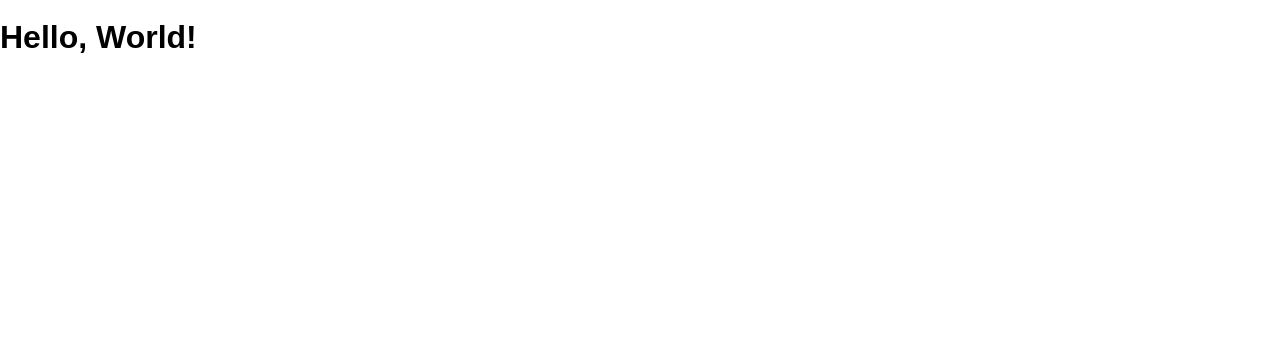
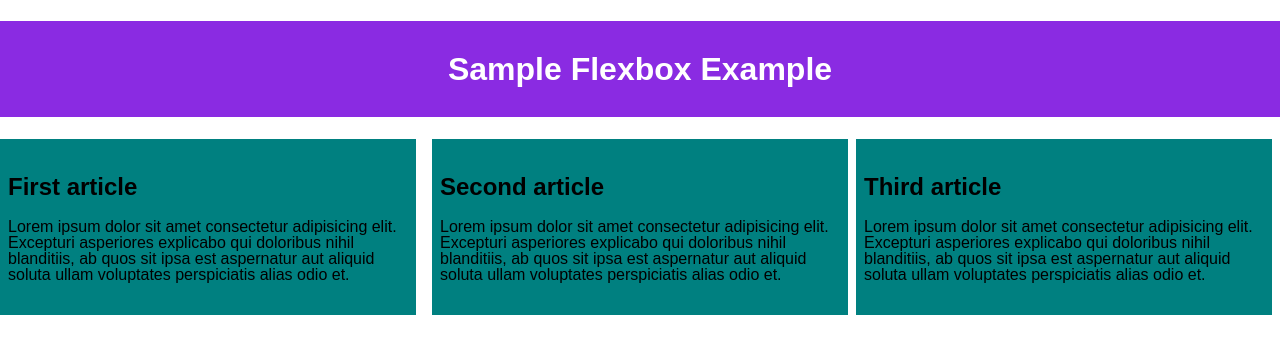
Before and after one commit to uncrownedthrone/ic-intro-to-flexbox, a website: page public/index.html in a window 1280 px wide. Drawn offline with Linux system fonts and the light colour scheme.

Commit message:
worked on css and flex

```diff
--- a/public/index.html
+++ b/public/index.html
@@ -1,13 +1,42 @@
 <!DOCTYPE html>
 <html>
-  <head lang="en">
-    <meta charset="UTF-8">
-    <meta name="viewport" content="width=device-width, initial-scale=1">
-    <title>Intro To Flexbox</title>
-    <link rel="shortcut icon" href="/favicon.ico">
-    <link rel="stylesheet" href="/screen.css">
-  </head>
-  <body>
-    <h1 class='hello-world'>Hello, World!</h1>
-  </body>
+	<head lang="en">
+		<meta charset="UTF-8" />
+		<meta name="viewport" content="width=device-width, initial-scale=1" />
+		<title>Intro To Flexbox</title>
+		<link rel="shortcut icon" href="/favicon.ico" />
+		<link rel="stylesheet" href="/screen.css" />
+	</head>
+	<body>
+		<h1>Sample Flexbox Example</h1>
+		<main>
+			<section class="left-section">
+				<h2>First article</h2>
+				<p>
+					Lorem ipsum dolor sit amet consectetur adipisicing elit. Excepturi
+					asperiores explicabo qui doloribus nihil blanditiis, ab quos sit ipsa
+					est aspernatur aut aliquid soluta ullam voluptates perspiciatis alias
+					odio et.
+				</p>
+			</section>
+			<section class="center-section">
+				<h2>Second article</h2>
+				<p>
+					Lorem ipsum dolor sit amet consectetur adipisicing elit. Excepturi
+					asperiores explicabo qui doloribus nihil blanditiis, ab quos sit ipsa
+					est aspernatur aut aliquid soluta ullam voluptates perspiciatis alias
+					odio et.
+				</p>
+			</section>
+			<section class="right-section">
+				<h2>Third article</h2>
+				<p>
+					Lorem ipsum dolor sit amet consectetur adipisicing elit. Excepturi
+					asperiores explicabo qui doloribus nihil blanditiis, ab quos sit ipsa
+					est aspernatur aut aliquid soluta ullam voluptates perspiciatis alias
+					odio et.
+				</p>
+			</section>
+		</main>
+	</body>
 </html>
--- a/public/screen.css
+++ b/public/screen.css
@@ -1,12 +1,44 @@
 :root {
-  font: 16px / 1 sans-serif;
+	font: 16px / 1 sans-serif;
 }
 
 html {
-  height: 100%;
+	height: 100%;
 }
 
 body {
-  margin: 0;
-  min-height: 100%;
+	margin: 0;
+	min-height: 100%;
 }
+
+h1 {
+	text-align: center;
+	background-color: blueviolet;
+	color: white;
+	padding: 2rem;
+}
+
+section {
+	background-color: teal;
+	padding-top: 1rem;
+	padding-left: 0.5rem;
+	padding-right: 0.5rem;
+	padding-bottom: 1rem;
+}
+
+main {
+	display: flex;
+}
+
+.left-section {
+	margin-right: 0.5rem;
+}
+
+.center-section {
+	margin-left: 0.5rem;
+	margin-right: 0.5rem;
+}
+
+.right-section {
+	margin-right: 0.5rem;
+}
```
